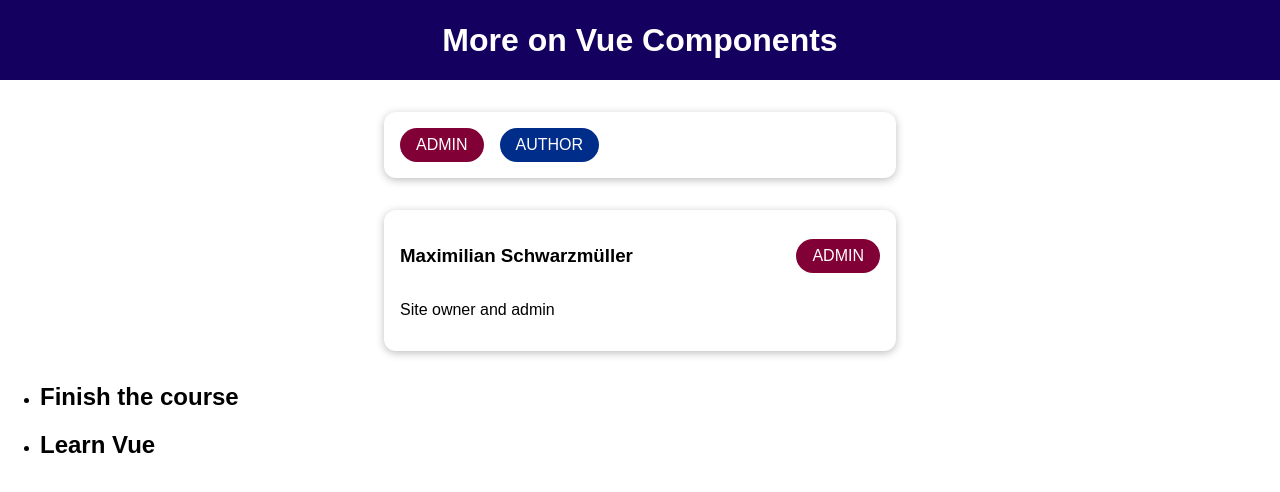
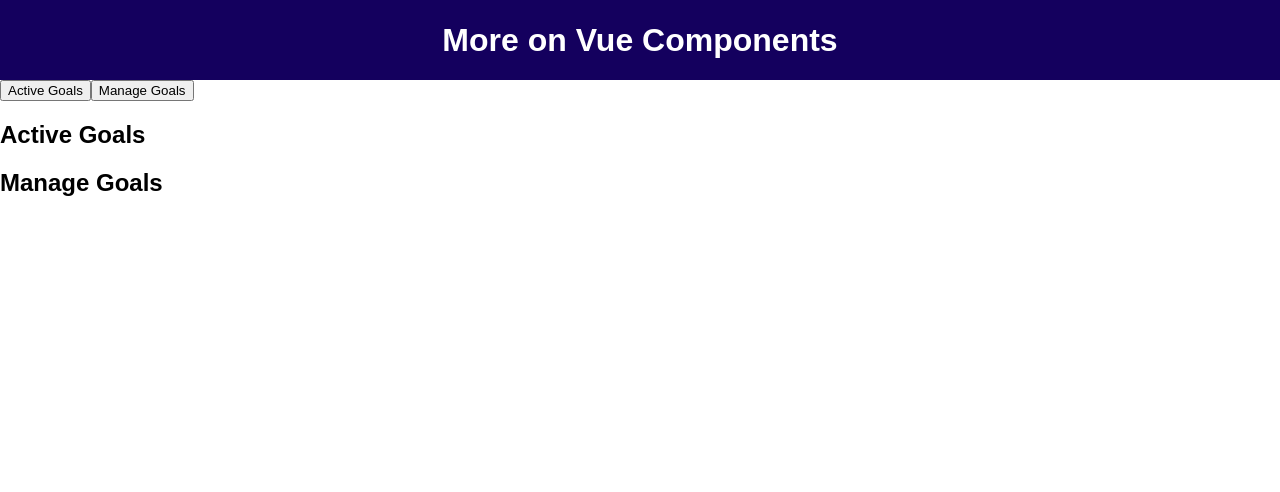
Before and after one commit to fatihugur/vue-cli-deeper-global-local-component, a Vue app: page / in a window 1280 px wide. Shown: the top 492 px of the page. Built offline with nearby package versions, Linux system fonts and the light colour scheme.

Commit message:
ManageGoals.vue and ActiveGoals.vue added App.vue passed, two button added

```diff
--- a/src/App.vue
+++ b/src/App.vue
@@ -1,31 +1,27 @@
 <template>
   <div>
-    <TheHeader />
-    <!-- <the-header></the-header> -->
-    <badge-list></badge-list>
-    <user-info
-      :full-name="activeUser.name"
-      :info-text="activeUser.description"
-      :role="activeUser.role"
-    ></user-info>
-    <course-goals #default="slotProps">
-      <h2>{{ slotProps.item }}</h2>
-      <p>{{ slotProps["another-prop"] }}</p>
-    </course-goals>
+    <the-header></the-header>
+    <!-- <TheHeader /> -->
+    <button>Active Goals</button>
+    <button>Manage Goals</button>
+
+    <active-goals></active-goals>
+    <manage-goals></manage-goals>
   </div>
 </template>
 
 <script>
 import TheHeader from "./components/TheHeader.vue";
-import BadgeList from "./components/BadgeList.vue";
-import UserInfo from "./components/UserInfo.vue";
-import CourseGoals from "./components/CourseGoals.vue";
+// import BadgeList from "./components/BadgeList.vue";
+// import UserInfo from "./components/UserInfo.vue";
+// import CourseGoals from "./components/CourseGoals.vue";
+import ActiveGoals from "./components/ActiveGoals.vue";
+import ManageGoals from "./components/ManageGoals.vue";
 export default {
   components: {
     TheHeader,
-    BadgeList,
-    UserInfo,
-    CourseGoals,
+    ActiveGoals,
+    ManageGoals,
   },
 
   data() {
--- /dev/null
+++ b/src/components/ActiveGoals.vue
@@ -0,0 +1,3 @@
+<template>
+  <h2>Active Goals</h2>
+</template>
--- /dev/null
+++ b/src/components/ManageGoals.vue
@@ -0,0 +1,3 @@
+<template>
+  <h2>Manage Goals</h2>
+</template>
```
